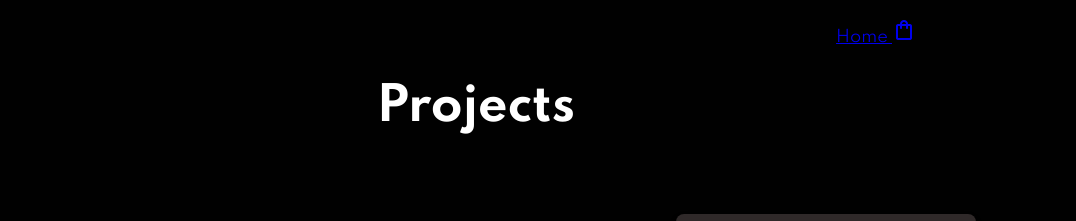
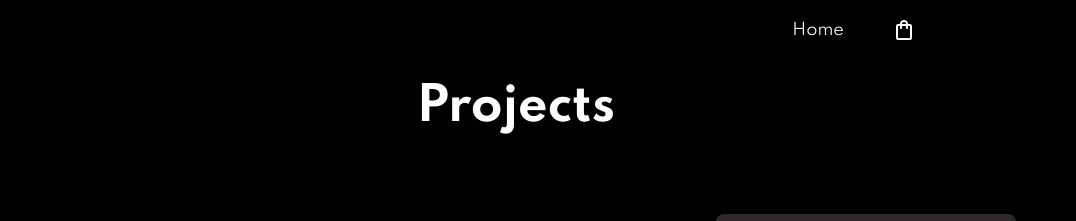
Before and after one commit to Modsontech45/Resume, a plain HTML site: page projects.html in a window 1280 px wide. Shown: the top 221 px of the page, 204-1280 px from the left. Drawn offline with nearby package versions, Linux system fonts and the light colour scheme.

Commit message:
Initial commit

```diff
--- a/projects.html
+++ b/projects.html
@@ -17,7 +17,7 @@
     <div class="container">
 
 
-        <div class="section">
+
             <div class="top">
                 <img src="./images/Gold Luxury Initial Logo.png" alt="">
                 <div class="side-top">
@@ -95,7 +95,7 @@
             </div>
 
 
-        </div>
+
         <div class="footer">
             © Modson 2024
         </div>
--- a/style.css
+++ b/style.css
@@ -64,6 +64,15 @@ h6{
     display: flex;
     align-items: center;
     gap: 20px;
+}
+.top .side-top{
+    display: flex;
+    align-items: center;
+    gap: 3rem;
+}
+.top .side-top a {
+    text-decoration: none;
+  color: white;
 }
 
 .top ul li a{
@@ -184,7 +193,7 @@ h6{
     flex-direction: column;
     align-items: center;
     gap: 5rem;
-    margin-left: 5rem;
+    margin-left: 10rem;
 }
 .skills .skill-details{
     display: flex;
```
